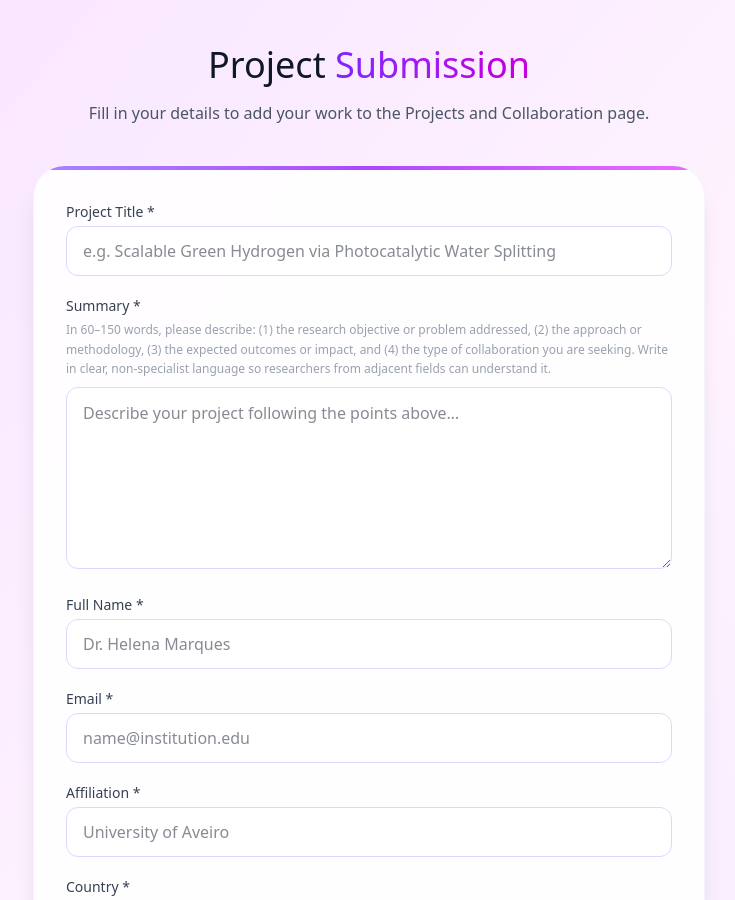
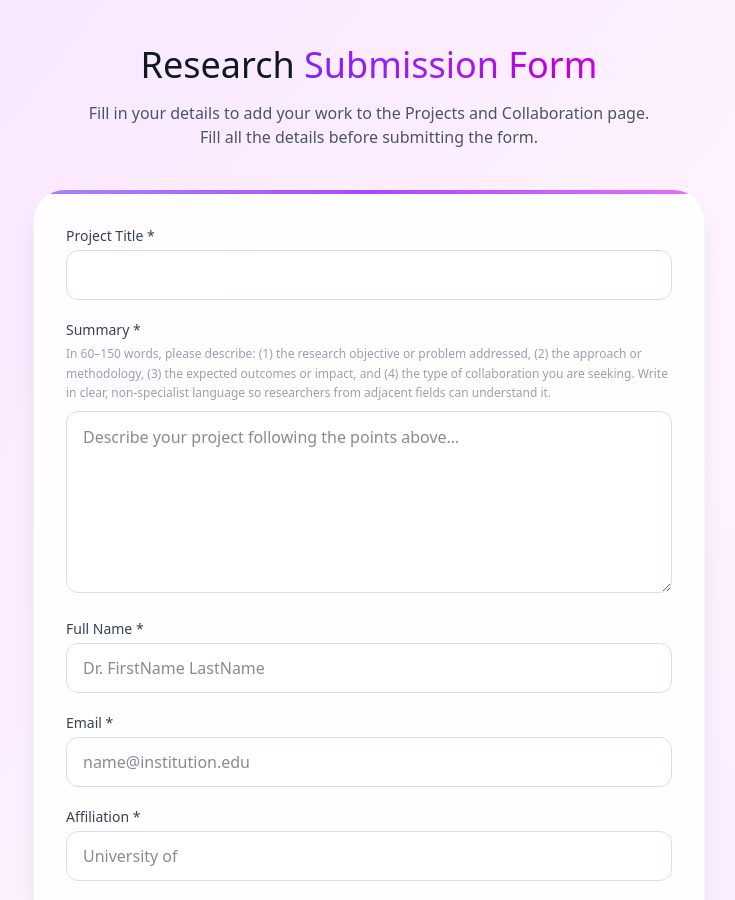
Before and after one commit to Abhijith-Suresh2283/nanoportugal, a React (Vite) app: page /projectsubmission in a window 1280 px wide. Shown: the part 220-1120 px from the top of the page, without its empty margins (271-1006 px from the left). Built offline with nearby package versions, Linux system fonts and the light colour scheme; no server answers.

Commit message:
updated projectsubmission page

```diff
--- a/src/components/ProjectSubmission.jsx
+++ b/src/components/ProjectSubmission.jsx
@@ -134,13 +134,16 @@ export default function ProjectSubmissionPage() {
       <div className="max-w-2xl mx-auto">
         <div className="text-center mb-10">
           <h1 className="text-3xl sm:text-4xl font-extralight mb-4">
-            Project{' '}
+            Research{' '}
             <span className="bg-gradient-to-r from-violet-600 to-fuchsia-600 bg-clip-text text-transparent font-light">
-              Submission
+              Submission Form
             </span>
           </h1>
           <p className="text-gray-600 font-light">
             Fill in your details to add your work to the Projects and Collaboration page.
+          </p>
+          <p className="text-gray-600 font-light">
+            Fill all the details before submitting the form.
           </p>
         </div>
 
@@ -156,7 +159,6 @@ export default function ProjectSubmissionPage() {
                 value={form.title}
                 onChange={handleChange}
                 className={inputClass}
-                placeholder="e.g. Scalable Green Hydrogen via Photocatalytic Water Splitting"
               />
             </div>
 
@@ -187,7 +189,7 @@ export default function ProjectSubmissionPage() {
                 value={form.full_name}
                 onChange={handleChange}
                 className={inputClass}
-                placeholder="Dr. Helena Marques"
+                placeholder="Dr. FirstName LastName"
               />
             </div>
 
@@ -212,7 +214,7 @@ export default function ProjectSubmissionPage() {
                 value={form.affiliation}
                 onChange={handleChange}
                 className={inputClass}
-                placeholder="University of Aveiro"
+                placeholder="University of"
               />
             </div>
 
@@ -224,7 +226,6 @@ export default function ProjectSubmissionPage() {
                 value={form.country}
                 onChange={handleChange}
                 className={inputClass}
-                placeholder="Portugal"
               />
             </div>
 
@@ -261,7 +262,6 @@ export default function ProjectSubmissionPage() {
                 value={form.lead_country}
                 onChange={handleChange}
                 className={inputClass}
-                placeholder="Portugal"
               />
             </div>
 
```
